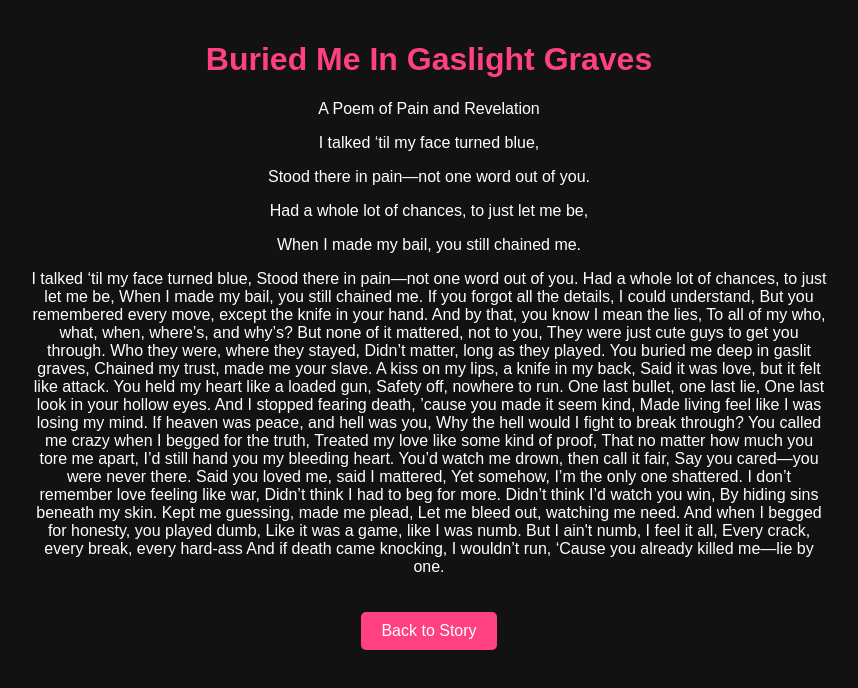
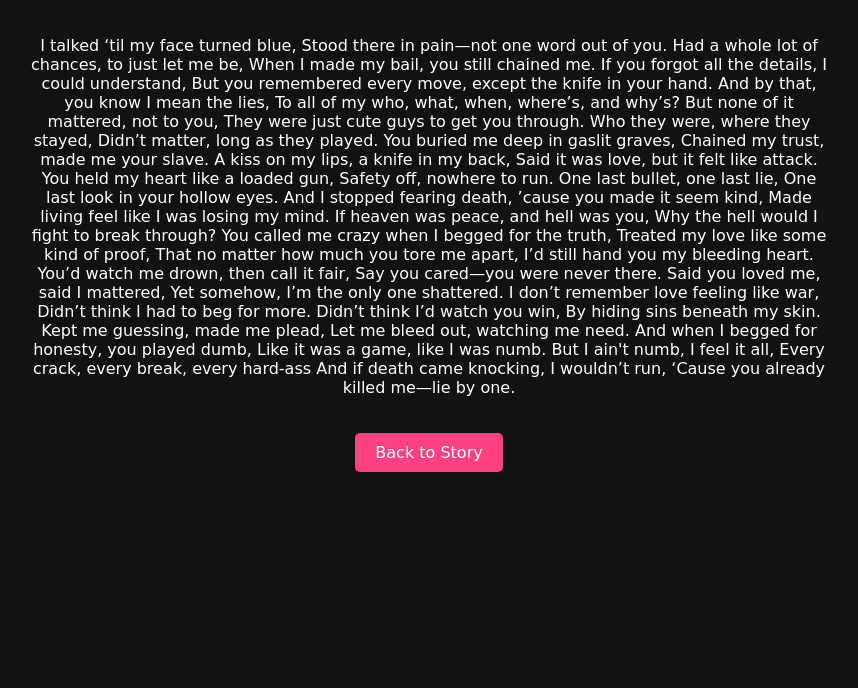
Before and after one commit to its-benjamin-sharpe/HerNameisMaggie, a plain HTML site: page poem.html in a window 1280 px wide. Shown: the whole page, without its empty margins (211-1069 px from the left). Drawn offline with Linux system fonts and the light colour scheme; a script that the page names is missing.

Commit message:
Update poem.html

```diff
--- a/poem.html
+++ b/poem.html
@@ -3,21 +3,18 @@
 <head>
     <meta charset="UTF-8">
     <meta name="viewport" content="width=device-width, initial-scale=1.0">
-    <title>Buried Me In Gaslight Graves - Poem</title>
+    <title>Buried Me In Gaslight Graves</title>
     <link rel="stylesheet" href="styles.css">
     <script defer src="script.js"></script>
+    <style>
+        body {
+            font-family: 'Special Elite', cursive;
+        }
+    </style>
 </head>
 <body>
     <div class="container">
-        <header>
-            <h1>Buried Me In Gaslight Graves</h1>
-            <p class="subtitle">A Poem of Pain and Revelation</p>
-        </header>
         <section class="content">
-            <p>I talked ‘til my face turned blue,</p>
-            <p>Stood there in pain—not one word out of you.</p>
-            <p>Had a whole lot of chances, to just let me be,</p>
-            <p>When I made my bail, you still chained me.</p>
             <p>I talked ‘til my face turned blue,
 Stood there in pain—not one word out of you.
 Had a whole lot of chances, to just let me be,
@@ -70,13 +67,12 @@ Like it was a game, like I was numb.
 
 But I ain't numb, I feel it all,
 Every crack, every break, every hard-ass
-
 And if death came knocking, I wouldn’t run,
 ‘Cause you already killed me—lie by one.
 
 </p>
-            <a href="index.html" class="button">Back to Story</a>
         </section>
+        <a href="index.html" class="button">Back to Story</a>
     </div>
 </body>
 </html>
```
